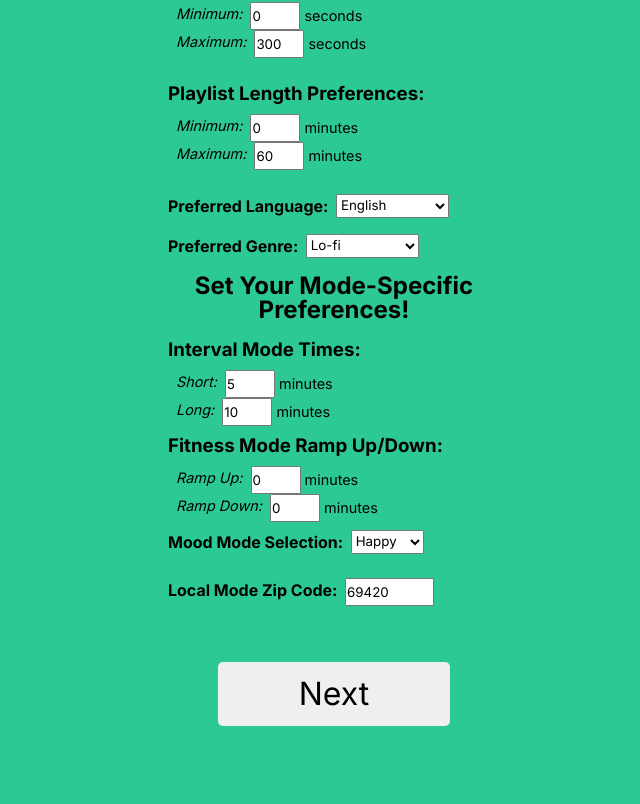
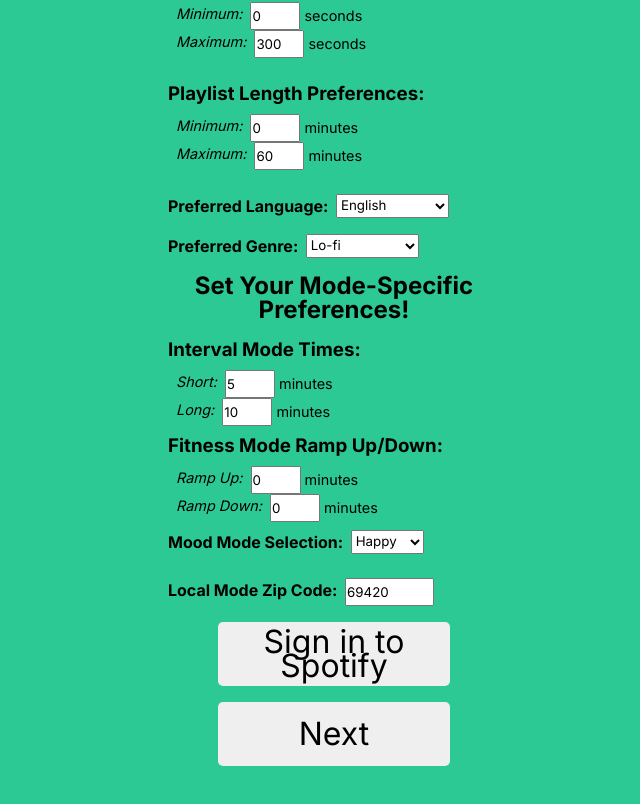
Before and after one commit to AverySchaefer/Kadence_New, a Next.js app in the folder kadence/: page /registerInfo in a window 1280 px wide. Shown: the part 644-1448 px from the top of the page, without its empty margins (306-946 px from the left). Built offline with nearby package versions, Linux system fonts and the light colour scheme.

Commit message:
A couple fixes with UID

```diff
--- a/kadence/pages/registerInfo.js
+++ b/kadence/pages/registerInfo.js
@@ -11,6 +11,8 @@ import FormControlLabel from '@mui/material/FormControlLabel';
 import { languages, genres, moods } from '@/lib/promptOptions';
 import { MenuItem, Select, InputLabel, FormControl, Box } from '@mui/material';
 import { useRouter } from 'next/router';
+import {useSession, signIn, signOut} from 'next-auth/react';
+
 
 import NetworkAPI from '@/lib/networkAPI';
 
@@ -46,7 +48,7 @@ export default function Register() {
     function submitData() {
 
         const musicPrefData = {
-            uid: null, // TODO: how do we get this?
+            username: localStorage.getItem('username'),
             allowExplicit,
             lyricalVsInstrumental,
             prefLanguage,
@@ -57,7 +59,7 @@ export default function Register() {
             faveGenres,
         };
         const userData = {
-            uid: null, // TODO: how do we get this?
+            username: localStorage.getItem('username'),
             private: profilePrivate,
             bio,
             intervalShort,
@@ -414,7 +416,9 @@ export default function Register() {
                             </div>
                         </div>
                     </div>
-                    <br/>
+                    <div className={styles.center}>
+                        <Button onClick={() => signIn()}>Sign in to Spotify</Button>
+                    </div>
                     <div className={styles.center}>
                         <Button onClick={submitData}>
                             {/* <Link href="/home">Register</Link> */}
--- a/kadence/pages/settings.js
+++ b/kadence/pages/settings.js
@@ -122,7 +122,7 @@ export default function Settings() {
     function submitData() {
         // TODO: test
         const musicPrefData = {
-            uid: null, // TODO: how do we get this?
+            username: localStorage.getItem('username'),
             allowExplicit,
             lyricalVsInstrumental,
             prefLanguage,
```
